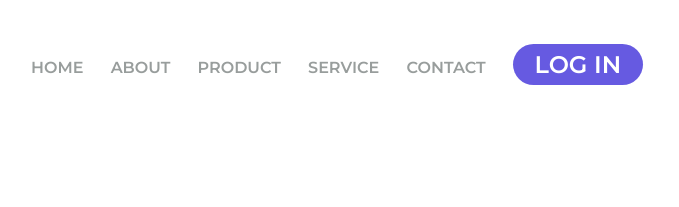
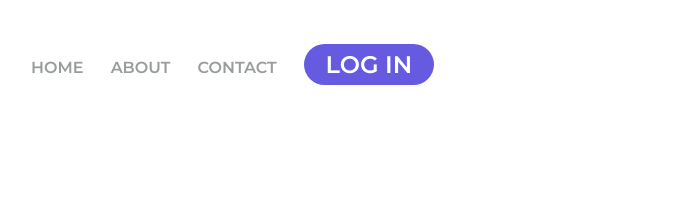
Before and after one commit to JoaoDevel/devclub-project-01, a plain HTML site: page index.html in a window 1280 px wide. Shown: the top 207 px of the page, without its empty margins (45-724 px from the left). Drawn offline with Linux system fonts and the light colour scheme.

Commit message:
alteração na branche developer

```diff
--- a/index.html
+++ b/index.html
@@ -12,8 +12,6 @@
     <header>
         <a class="link-header">HOME</a>
         <a class="link-header">ABOUT</a>
-        <a class="link-header">PRODUCT</a>
-        <a class="link-header">SERVICE</a>
         <a class="link-header">CONTACT</a>
         <button class="button-header">LOG IN</button>
     </header>
```
